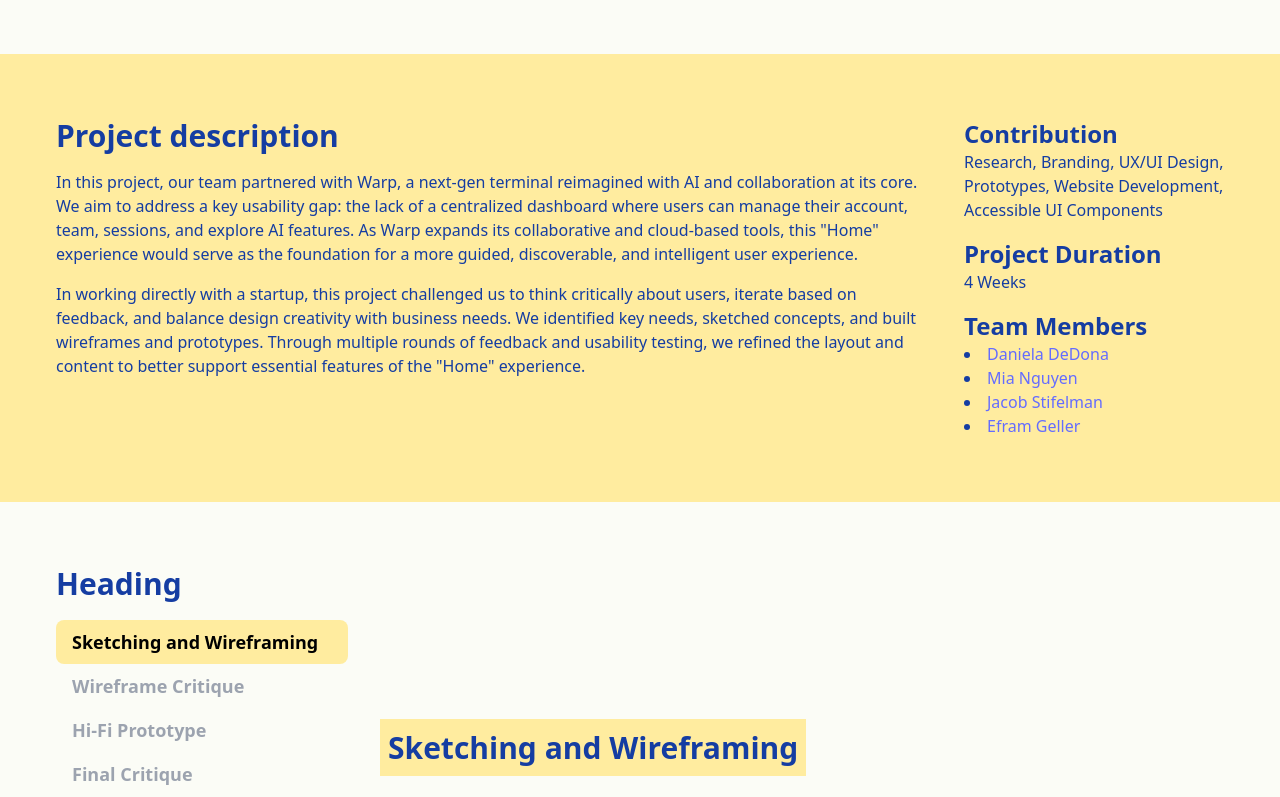
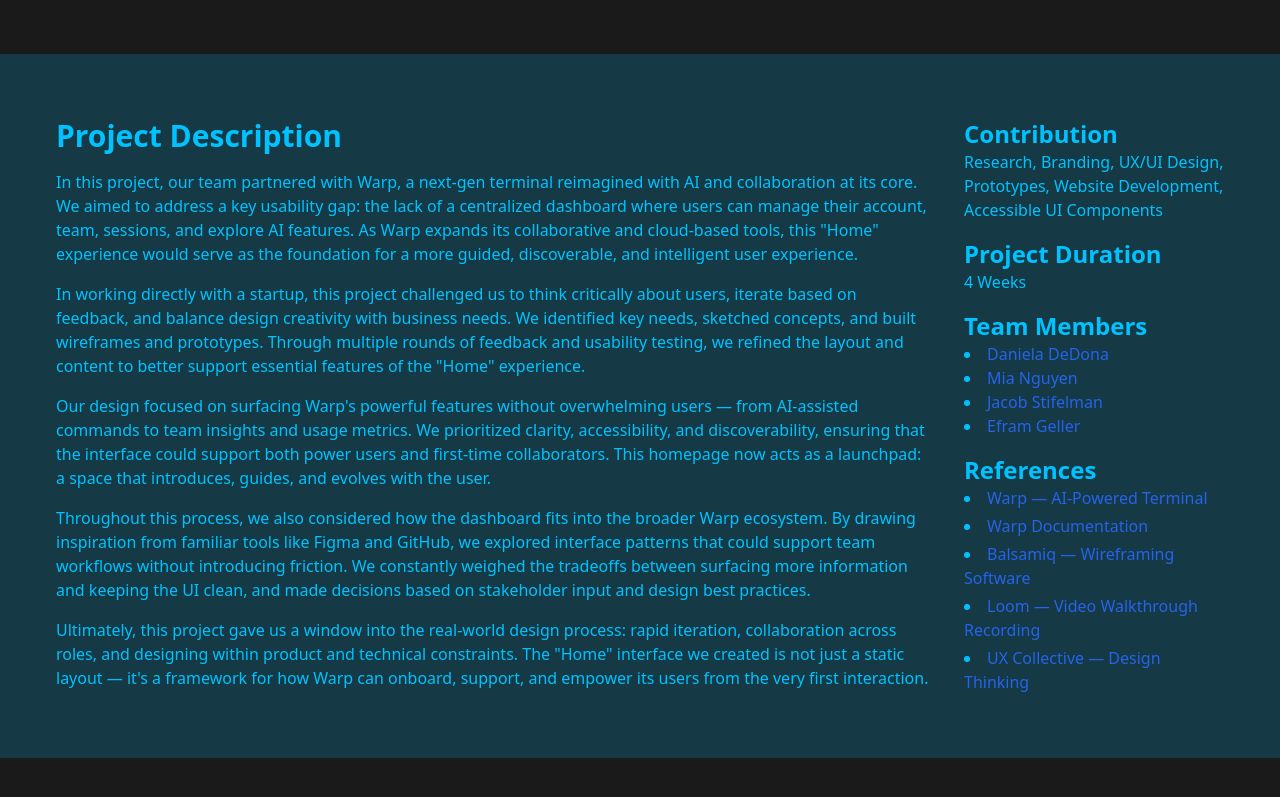
Before and after one commit to danidedona/Iterative-Design-Hand-In, a React (Vite) app: page / in a window 1280 px wide. Shown: the part 463-1260 px from the top of the page. Built offline with nearby package versions, Linux system fonts and the light colour scheme.

Commit message:
feat: theme, refrences

```diff
--- a/src/App.jsx
+++ b/src/App.jsx
@@ -4,7 +4,10 @@
 
 function App() {
   return (
-    <div className="font-sans" style={{ paddingTop: "var(--navbar-height)" }}>
+    <div
+      className="font-sans bg-[#1A1A1A]"
+      style={{ paddingTop: "var(--navbar-height)" }}
+    >
       <Template />;
     </div>
   );
--- a/src/Template.jsx
+++ b/src/Template.jsx
@@ -7,12 +7,13 @@
 // </section>
 
 const colors = {
-  background: "#FBFCF6",
-  primary: "#F7D325",
-  light: "#FFEC9F",
-  medium: "#D0A832",
-  dark: "#524B43",
-  text: "#153DA2",
+  background: "#1A1A1A",
+  primary: "#00C2FF",
+  hilight: "#153A46",
+  medium: "#2E5D9E",
+  dark: "#FFFFFF",
+  text: "#9B9B9B",
+  heading: "#00C2FF",
 };
 
 const sections = [
@@ -121,10 +122,11 @@
       style={{
         "--color-background": colors.background,
         "--color-primary": colors.primary,
-        "--color-light": colors.light,
+        "--color-light": colors.hilight,
         "--color-medium": colors.medium,
         "--color-dark": colors.dark,
         "--color-text": colors.text,
+        "--color-heading": colors.heading,
       }}
       className="w-full text-center mb-8 bg-[var(--color-background)] text-[var(--color-text)]"
     >
@@ -172,7 +174,7 @@
             </AnimatePresence>
           </div>
 
-          <div className="w-full border-b border-black my-8"></div>
+          <div className="w-full border-b border-white my-8"></div>
 
           {/* Button */}
           <div className="w-full mt-6 flex justify-center ">
@@ -187,20 +189,22 @@
       </section>
 
       {/* Project Description */}
-      <section className="w-full flex flex-row py-16 px-14 bg-[var(--color-light)]">
+      <section className="w-full flex flex-col md:flex-row py-16 px-14 bg-[var(--color-light)] text-[var(--color-heading)]">
         {/* Left Side (3/4) */}
-        <div className="w-3/4 text-left">
-          <h2 className="text-3xl font-bold">Project description</h2>
-          <p className="my-4">
+        <div className="md:w-3/4 w-full text-left space-y-4">
+          <h2 className="text-3xl font-bold">Project Description</h2>
+
+          <p>
             In this project, our team partnered with Warp, a next-gen terminal
-            reimagined with AI and collaboration at its core. We aim to address
-            a key usability gap: the lack of a centralized dashboard where users
-            can manage their account, team, sessions, and explore AI features.
-            As Warp expands its collaborative and cloud-based tools, this "Home"
-            experience would serve as the foundation for a more guided,
-            discoverable, and intelligent user experience.
+            reimagined with AI and collaboration at its core. We aimed to
+            address a key usability gap: the lack of a centralized dashboard
+            where users can manage their account, team, sessions, and explore AI
+            features. As Warp expands its collaborative and cloud-based tools,
+            this "Home" experience would serve as the foundation for a more
+            guided, discoverable, and intelligent user experience.
           </p>
-          <p className="my-4">
+
+          <p>
             In working directly with a startup, this project challenged us to
             think critically about users, iterate based on feedback, and balance
             design creativity with business needs. We identified key needs,
@@ -208,6 +212,35 @@
             multiple rounds of feedback and usability testing, we refined the
             layout and content to better support essential features of the
             "Home" experience.
+          </p>
+
+          <p>
+            Our design focused on surfacing Warp's powerful features without
+            overwhelming users — from AI-assisted commands to team insights and
+            usage metrics. We prioritized clarity, accessibility, and
+            discoverability, ensuring that the interface could support both
+            power users and first-time collaborators. This homepage now acts as
+            a launchpad: a space that introduces, guides, and evolves with the
+            user.
+          </p>
+
+          <p>
+            Throughout this process, we also considered how the dashboard fits
+            into the broader Warp ecosystem. By drawing inspiration from
+            familiar tools like Figma and GitHub, we explored interface patterns
+            that could support team workflows without introducing friction. We
+            constantly weighed the tradeoffs between surfacing more information
+            and keeping the UI clean, and made decisions based on stakeholder
+            input and design best practices.
+          </p>
+
+          <p>
+            Ultimately, this project gave us a window into the real-world design
+            process: rapid iteration, collaboration across roles, and designing
+            within product and technical constraints. The "Home" interface we
+            created is not just a static layout — it's a framework for how Warp
+            can onboard, support, and empower its users from the very first
+            interaction.
           </p>
         </div>
 
@@ -224,11 +257,10 @@
           <ul className="list-disc list-inside">
             <li>
               <a
-                // potentially add our linkedin / portfolio links?
                 href="https://www.linkedin.com/in/daniela-dedona/"
                 target="_blank"
                 rel="noopener noreferrer"
-                // className="text-blue-500"
+                className="text-blue-600 hover:underline"
               >
                 Daniela DeDona
               </a>
@@ -238,7 +270,7 @@
                 href="https://www.linkedin.com/in/mia-nguyen-brownu/"
                 target="_blank"
                 rel="noopener noreferrer"
-                // className="text-blue-500"
+                className="text-blue-600 hover:underline"
               >
                 Mia Nguyen
               </a>
@@ -248,7 +280,7 @@
                 href="https://www.linkedin.com/in/jacob-stifelman/"
                 target="_blank"
                 rel="noopener noreferrer"
-                // className="text-blue-500"
+                className="text-blue-600 hover:underline"
               >
                 Jacob Stifelman
               </a>
@@ -258,9 +290,65 @@
                 href="https://www.linkedin.com/in/efram-geller-ab5638246/"
                 target="_blank"
                 rel="noopener noreferrer"
-                // className="text-blue-500"
+                className="text-blue-600 hover:underline"
               >
                 Efram Geller
+              </a>
+            </li>
+          </ul>
+
+          <h3 className="text-2xl font-bold mt-4">References</h3>
+          <ul className="list-disc list-inside space-y-1">
+            <li>
+              <a
+                href="https://www.warp.dev"
+                target="_blank"
+                rel="noopener noreferrer"
+                className="text-blue-600 hover:underline"
+              >
+                Warp — AI-Powered Terminal
+              </a>
+            </li>
+            <li>
+              <a
+                href="https://docs.warp.dev/"
+                target="_blank"
+                rel="noopener noreferrer"
+                className="text-blue-600 hover:underline"
+              >
+                Warp Documentation
+              </a>
+            </li>
+
+            <li>
+              <a
+                href="https://www.balsamiq.com"
+                target="_blank"
+                rel="noopener noreferrer"
+                className="text-blue-600 hover:underline"
+              >
+                Balsamiq — Wireframing Software
+              </a>
+            </li>
+            <li>
+              <a
+                href="https://www.loom.com"
+                target="_blank"
+                rel="noopener noreferrer"
+                className="text-blue-600 hover:underline"
+              >
+                Loom — Video Walkthrough Recording
+              </a>
+            </li>
+
+            <li>
+              <a
+                href="https://uxdesign.cc"
+                target="_blank"
+                rel="noopener noreferrer"
+                className="text-blue-600 hover:underline"
+              >
+                UX Collective — Design Thinking
               </a>
             </li>
           </ul>
@@ -280,8 +368,8 @@
                   href={`#${id}`}
                   className={`block text-lg font-semibold text-left px-4 py-2 transition rounded-lg ${
                     activeSection === id
-                      ? "bg-[var(--color-light)] text-black"
-                      : "text-gray-400 hover:text-black"
+                      ? "bg-[var(--color-light)] text-[var(--color-heading)] hover:text-white"
+                      : "text-gray-400 hover:text-white"
                   }`}
                 >
                   {label}
@@ -297,7 +385,7 @@
               id="sketching and wireframing"
               className="text-left space-y-8"
             >
-              <h1 className="text-3xl font-bold bg-[var(--color-light)] p-2 inline">
+              <h1 className="text-3xl font-bold bg-[var(--color-light)] p-2 inline text-[var(--color-heading)]">
                 Sketching and Wireframing
               </h1>
 
@@ -351,14 +439,17 @@
                     {images.map((i) => {
                       const src = `/sketches/${name.toLowerCase()}${i}.png`;
                       return (
-                        <div key={i} className="flex-shrink-0 text-center">
+                        <div
+                          key={i}
+                          className="flex-shrink-0 flex flex-col items-center text-center"
+                        >
                           <img
                             src={src}
                             alt={`${name}'s sketch ${i}`}
                             onClick={() => setSelectedImage(src)}
                             className="h-[180px] w-auto rounded-md shadow-md cursor-pointer transition transform duration-300 hover:scale-105 hover:shadow-lg"
                           />
-                          <p className="mt-2 text-sm text-gray-600">
+                          <p className="mt-2 text-sm text-gray-300 max-w-[180px]">
                             {sketchNotes[name][i - 1]}
                           </p>
                         </div>
@@ -401,7 +492,7 @@
 
             {/* Wireframe Critique */}
             <section id="wireframe critique" className="text-left space-y-10">
-              <h1 className="text-3xl font-bold bg-[var(--color-light)] p-2 inline">
+              <h1 className="text-3xl font-bold bg-[var(--color-light)] p-2 inline text-[var(--color-heading)]">
                 Wireframe Critique
               </h1>
 
@@ -436,7 +527,7 @@
                       </li>
                     </ul>
                   </div>
-                  <div className="hidden md:flex items-center justify-center text-3xl text-gray-400">
+                  <div className="hidden md:flex items-center justify-center text-3xl text-[var(--color-heading)]">
                     →
                   </div>
                   <div className="md:w-1/2">
@@ -476,7 +567,7 @@
                       </li>
                     </ul>
                   </div>
-                  <div className="hidden md:flex items-center justify-center text-3xl text-gray-400">
+                  <div className="hidden md:flex items-center justify-center text-3xl text-[var(--color-heading)]">
                     →
                   </div>
                   <div className="md:w-1/2">
@@ -512,7 +603,7 @@
                       </li>
                     </ul>
                   </div>
-                  <div className="hidden md:flex items-center justify-center text-3xl text-gray-400">
+                  <div className="hidden md:flex items-center justify-center text-3xl text-[var(--color-heading)]">
                     →
                   </div>
                   <div className="md:w-1/2">
@@ -548,7 +639,7 @@
                       </li>
                     </ul>
                   </div>
-                  <div className="hidden md:flex items-center justify-center text-3xl text-gray-400">
+                  <div className="hidden md:flex items-center justify-center text-3xl text-[var(--color-heading)]">
                     →
                   </div>
                   <div className="md:w-1/2">
@@ -579,7 +670,7 @@
                       </li>
                     </ul>
                   </div>
-                  <div className="hidden md:flex items-center justify-center text-3xl text-gray-400">
+                  <div className="hidden md:flex items-center justify-center text-3xl text-[var(--color-heading)]">
                     →
                   </div>
                   <div className="md:w-1/2">
@@ -615,35 +706,35 @@
 
             {/* Hi-Fi Prototype */}
             <section id="hifi prototype" className="text-left space-y-8">
-              <h1 className="text-3xl font-bold bg-[var(--color-light)] p-2 inline">
+              <h1 className="text-3xl font-bold bg-[var(--color-light)] p-2 inline text-[var(--color-heading)]">
                 Hi-Fi Prototype
               </h1>
 
               <p>
                 Building on the wireframes and stakeholder critique, we crafted
                 a <span className="font-semibold">Hi-Fi Figma prototype</span>{" "}
-                that looks, feels, and navigates like finished Warp Home.
+                that looks, feels, and navigates like finished Warp Home.
               </p>
 
               <p>
-                <span className="font-semibold">Home dashboard.</span> We pulled
+                <span className="font-semibold">Home dashboard.</span> We pulled
                 the most requested onboarding featured directly onto the landing
-                view: a “Getting Started” card for brand‑new users that they
+                view: a “Getting Started” card for brand-new users that they
                 don't have to search for. An updates{" "}
                 <span className="font-semibold">Updates</span> panel
-                highlighting recent Warp changes and a horizontally‑scrollable{" "}
-                <span className="font-semibold">Recent Activity</span> carousel
-                letting quickly jump into their previous work. The existing
-                Warp Drive stays on the left, while the new Warp Home sidebar
+                highlighting recent Warp changes and a horizontally-scrollable{" "}
+                <span className="font-semibold">Recent Activity</span> carousel
+                letting quickly jump into their previous work. The existing Warp
+                Drive stays on the left, while the new Warp Home sidebar
                 navigation can be toggled as well. The two swap with each other
                 when clicked.
               </p>
 
               <p>
-                <span className="font-semibold">Teams view.</span> Inspired by
-                Figma's layout, the Teams page now opens with top‑level team
+                <span className="font-semibold">Teams view.</span> Inspired by
+                Figma's layout, the Teams page now opens with top-level team
                 tiles that expose member count and recent activity. Selecting a
-                team slides Warp Drive into view and surfaces{" "}
+                team slides Warp Drive into view and surfaces{" "}
                 <span className="font-semibold">
                   templates, live activity, and all team files
                 </span>{" "}
@@ -651,15 +742,15 @@
               </p>
 
               <p>
-                <span className="font-semibold">Billing.</span> Critique called
-                our old billing mock salesy and in your face. We stripped the
+                <span className="font-semibold">Billing.</span> Critique called
+                our old billing mock salesy and in your face. We stripped the
                 upsell banners introduced a calm layout: current plan, paid
                 seats vs. total team size, clear invoices, and simple{" "}
-                <span className="font-semibold">Manage </span> button.
+                <span className="font-semibold">Manage </span> button.
               </p>
 
               <p>
-                <span className="font-semibold">Metrics.</span> Because admins
+                <span className="font-semibold">Metrics.</span> Because admins
                 measure ROI, we replaced generic charts with{" "}
                 <span className="font-semibold">
                   AI usage rate, estimated time saved, team speed , and commmand
@@ -679,7 +770,7 @@
                     in a tab.
                   </li>
                   <li>
-                    Kept Warp Drive as a permanent feautre; Warp Home sidebar is
+                    Kept Warp Drive as a permanent feautre; Warp Home sidebar is
                     available and swaps with Warp Drive
                   </li>
                   <li>Grouped Teams → Members → Files like Figma</li>
@@ -696,10 +787,10 @@
               </p>
 
               <p>
-                Our hi‑fi prototype aims to{" "}
+                Our hi-fi prototype aims to{" "}
                 <span className="font-semibold">
                   addresses the critical pain points surfaced in critique and
-                  demonstrates a cohesive, production‑ready workflow
+                  demonstrates a cohesive, production-ready workflow
                 </span>
                 .
               </p>
@@ -730,7 +821,7 @@
 
             {/* Final Critique */}
             <section id="final critique" className="text-left space-y-8">
-              <h1 className="text-3xl font-bold bg-[var(--color-light)] p-2 inline">
+              <h1 className="text-3xl font-bold bg-[var(--color-light)] p-2 inline text-[var(--color-heading)]">
                 Final Critique
               </h1>
 
@@ -769,7 +860,7 @@
                       </li>
                     </ul>
                   </div>
-                  <div className="hidden md:flex items-center justify-center text-3xl text-gray-400">
+                  <div className="hidden md:flex items-center justify-center text-3xl text-[var(--color-heading)]">
                     →
                   </div>
                   <div className="md:w-1/2">
@@ -815,7 +906,7 @@
                       </li>
                     </ul>
                   </div>
-                  <div className="hidden md:flex items-center justify-center text-3xl text-gray-400">
+                  <div className="hidden md:flex items-center justify-center text-3xl text-[var(--color-heading)]">
                     →
                   </div>
                   <div className="md:w-1/2">
@@ -857,7 +948,7 @@
                       </li>
                     </ul>
                   </div>
-                  <div className="hidden md:flex items-center justify-center text-3xl text-gray-400">
+                  <div className="hidden md:flex items-center justify-center text-3xl text-[var(--color-heading)]">
                     →
                   </div>
                   <div className="md:w-1/2">
@@ -896,7 +987,7 @@
                       </li>
                     </ul>
                   </div>
-                  <div className="hidden md:flex items-center justify-center text-3xl text-gray-400">
+                  <div className="hidden md:flex items-center justify-center text-3xl text-[var(--color-heading)]">
                     →
                   </div>
                   <div className="md:w-1/2">
@@ -937,7 +1028,7 @@
                       </li>
                     </ul>
                   </div>
-                  <div className="hidden md:flex items-center justify-center text-3xl text-gray-400">
+                  <div className="hidden md:flex items-center justify-center text-3xl text-[var(--color-heading)]">
                     →
                   </div>
                   <div className="md:w-1/2">
@@ -977,7 +1068,7 @@
 
             {/* Reflection */}
             <section id="reflection" className="text-left space-y-10">
-              <h1 className="text-3xl font-bold bg-[var(--color-light)] p-2 inline">
+              <h1 className="text-3xl font-bold bg-[var(--color-light)] p-2 inline text-[var(--color-heading)]">
                 Reflection
               </h1>
 
```
